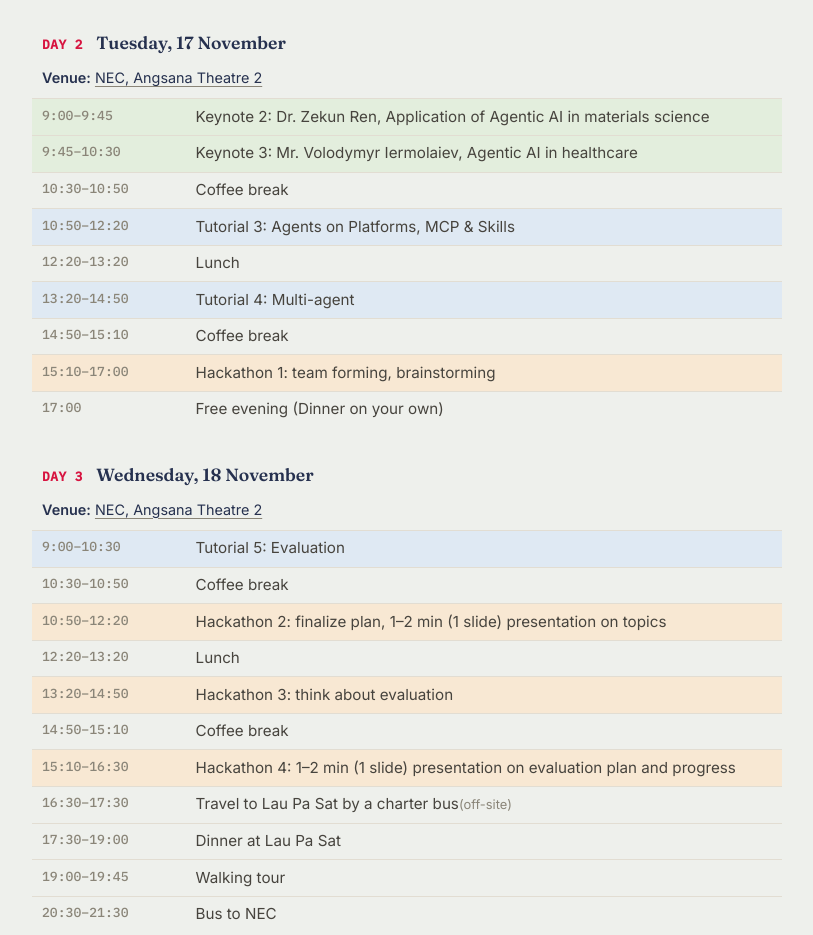
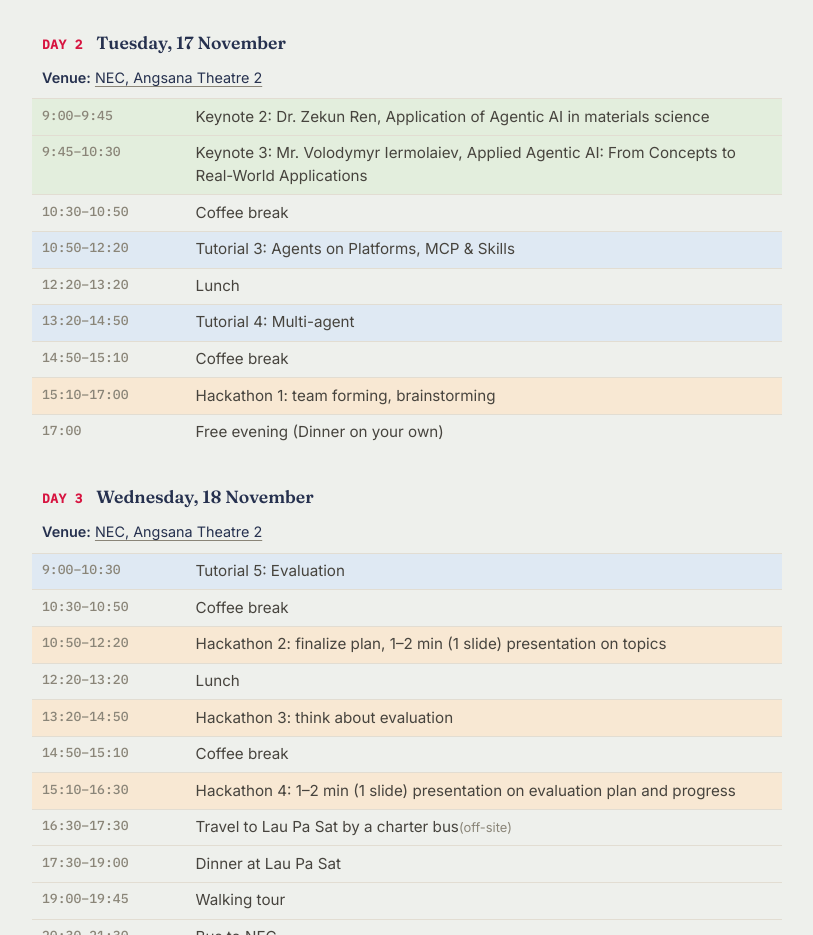
Before and after one commit to AgentForgeWorkshop/workshop-site, a plain HTML site: page index.html in a window 1280 px wide. Shown: the part 3860-4795 px from the top of the page, without its empty margins (233-1046 px from the left). Drawn offline with Linux system fonts and the light colour scheme.

Commit message:
Update keynote title for Keynote 3

```diff
--- a/index.html
+++ b/index.html
@@ -588,7 +588,7 @@
           <p class="day-venue"><strong>Venue:</strong> <a href="venue.html">NEC, Angsana Theatre 2</a></p>
           <table class="agenda">
             <tr class="ev-keynote"><td class="time">9:00–9:45</td><td>Keynote 2: Dr. Zekun Ren, Application of Agentic AI in materials science</td></tr>
-            <tr class="ev-keynote"><td class="time">9:45–10:30</td><td>Keynote 3: Mr. Volodymyr Iermolaiev, Agentic AI in healthcare</td></tr>
+            <tr class="ev-keynote"><td class="time">9:45–10:30</td><td>Keynote 3: Mr. Volodymyr Iermolaiev, Applied Agentic AI: From Concepts to Real-World Applications</td></tr>
             <tr><td class="time">10:30–10:50</td><td>Coffee break</td></tr>
             <tr class="ev-tutorial"><td class="time">10:50–12:20</td><td>Tutorial 3: Agents on Platforms, MCP &amp; Skills</td></tr>
             <tr><td class="time">12:20–13:20</td><td>Lunch</td></tr>
```
